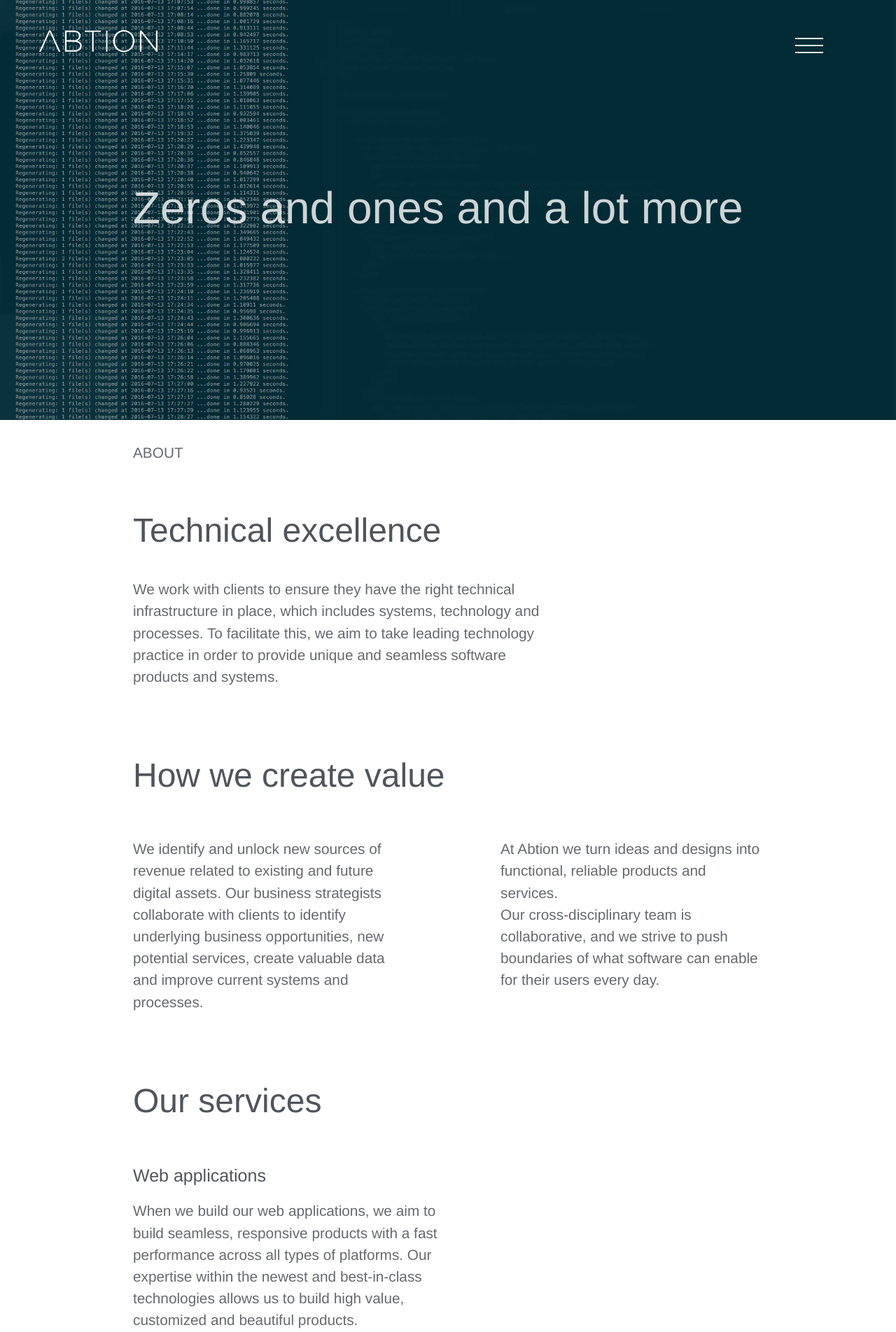
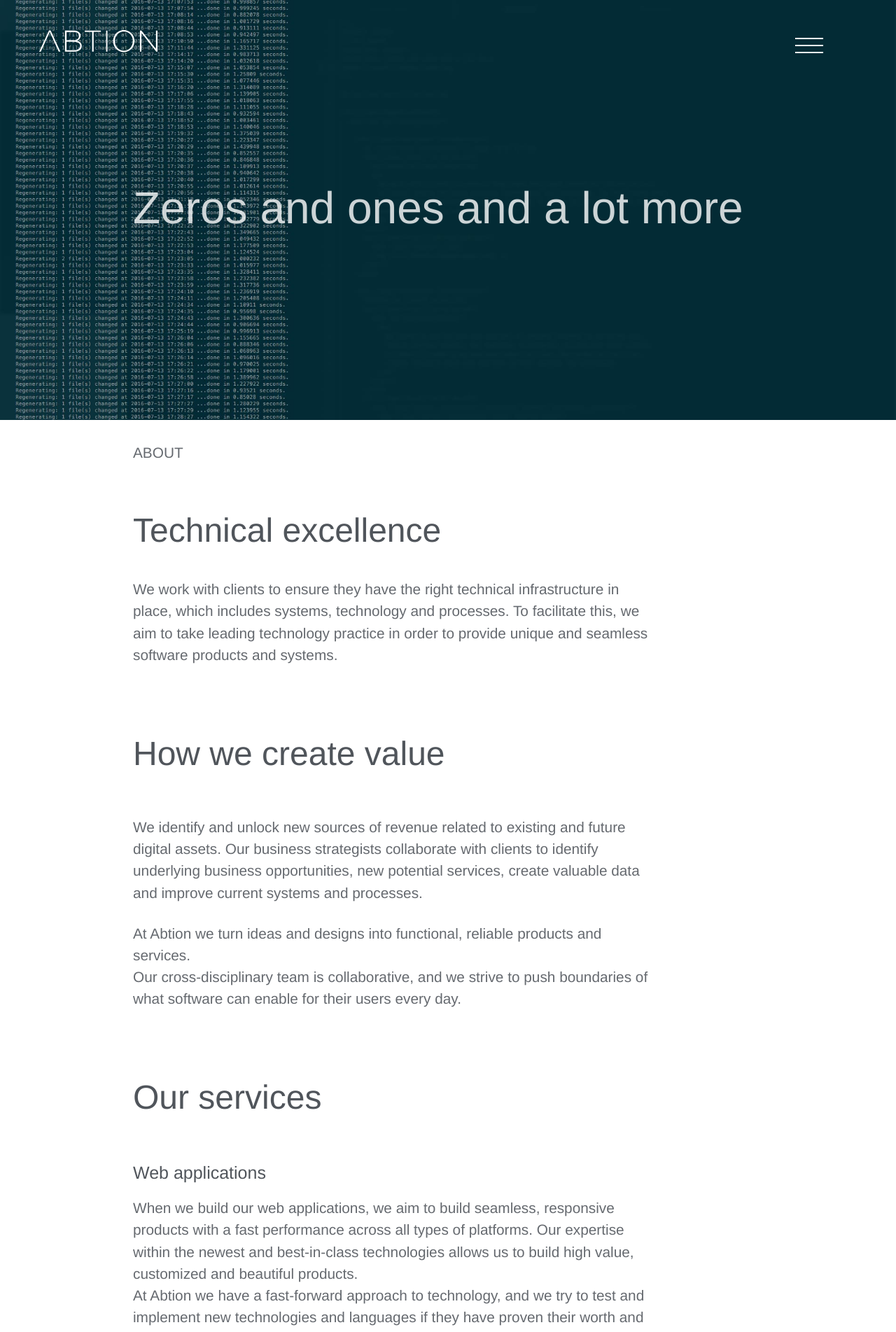
Before and after one commit to hofmanhansen/abtion.github.com, a Jekyll site: the page built from about.html, in a window 1280 px wide. Shown: the top 1903 px of the page at 70% size. Built offline with Jekyll 4.4.1, drawn with Linux system fonts in a browser that asks for light colours; some web fonts are replaced.

Commit message:
Update about.html

```diff
--- a/about.html
+++ b/about.html
@@ -13,7 +13,7 @@ image: /assets/images/code.jpg
 
     <div class="container introduction">
       <p class="post-subheading">{{ page.title }}</p>
-      <div class="m-all t1-t8 d1-d8">
+      <div class="m-all t1-t8 d1-d10">
         <h2>Technical excellence</h2>
         <p>
           We work with clients to ensure they have the right technical infrastructure
@@ -26,7 +26,7 @@ image: /assets/images/code.jpg
 
     <div class="container introduction">
       <h2>How we create value</h2>
-      <div class="m-all t1-t5 d1-d5">
+      <div class="m-all t1-t5 d1-d10">
         <div id="containerHeight">
           <p>
             We identify and unlock new sources of revenue related to existing and
@@ -34,21 +34,19 @@ image: /assets/images/code.jpg
             to identify underlying business opportunities, new potential services,
             create valuable data and improve current systems and processes.
           </p>
+          <p>
+            At Abtion we turn ideas and designs into functional, reliable products
+            and services. <br />
+            Our cross-disciplinary team is collaborative, and we strive to push
+            boundaries of what software can enable for their users every day.
+          </p>
         </div>
-      </div>
-      <div class="m-all t8-t12 d8-d12">
-        <p>
-          At Abtion we turn ideas and designs into functional, reliable products
-          and services. <br />
-          Our cross-disciplinary team is collaborative, and we strive to push
-          boundaries of what software can enable for their users every day.
-        </p>
       </div>
     </div>
 
     <div class="container introduction">
       <h2>Our services</h2>
-      <div class="m-all t1-t6 d1-d6">
+      <div class="m-all t1-t6 d1-d10">
         <h3>Web applications</h3>
         <p>
           When we build our web applications, we aim to build seamless, responsive
@@ -64,7 +62,7 @@ image: /assets/images/code.jpg
     </div>
 
     <div class="container introduction">
-      <div class="m-all t6-t12 d6-d12">
+      <div class="m-all t6-t12 d1-d10">
         <h3>Mobile Apps</h3>
         <p>
           When we build mobile apps our primary focus is on the user experience
@@ -76,7 +74,7 @@ image: /assets/images/code.jpg
     </div>
 
     <div class="container introduction">
-      <div class="m-all t1-t6 d1-d6">
+      <div class="m-all t1-t6 d1-d10">
         <h3>E-Commerce</h3>
         <p>
           We build and implement high-end, tech heavy and cloud-based e-commerce
@@ -86,7 +84,7 @@ image: /assets/images/code.jpg
     </div>
 
     <div class="container introduction">
-      <div class="m-all t6-t12 d6-d12">
+      <div class="m-all t6-t12 d1-d10">
         <h3>Games</h3>
         <p>
           When work become play. It’s not a secret that building games is something
```
